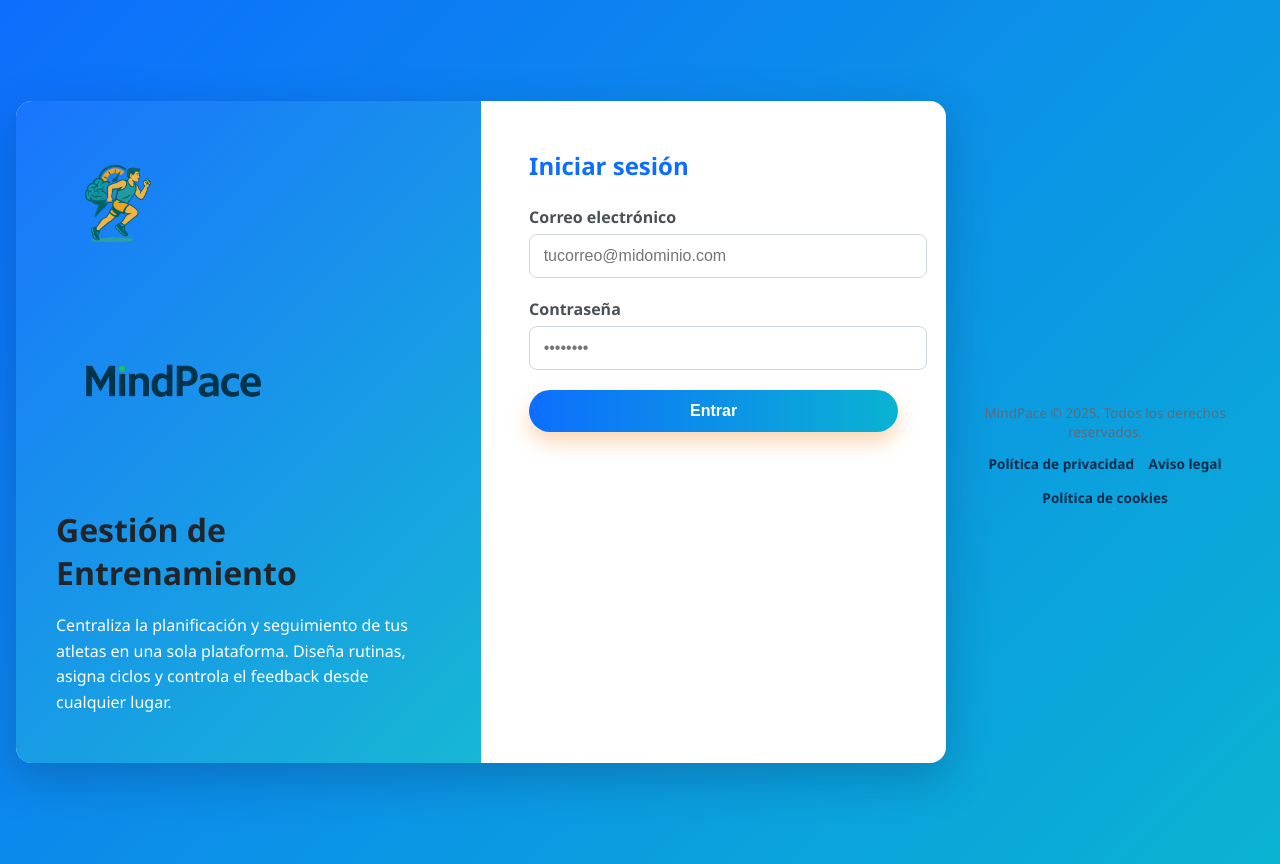
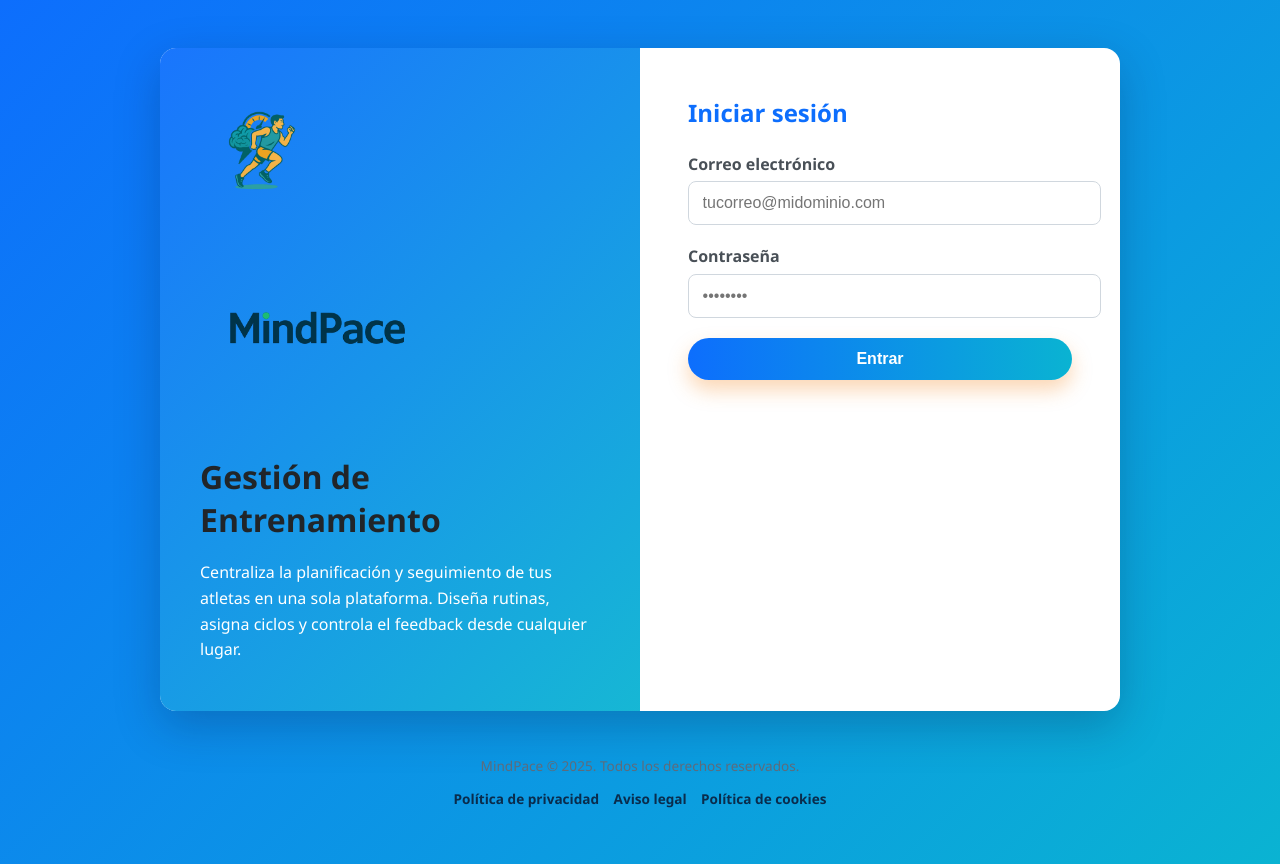
Before and after one commit to JuanCarlosSerrano/gestion_entrenamientoV2, a Flask app: page /static/login.html in a window 1280 px wide. Run offline with Flask 3, Linux system fonts and the light colour scheme.

Commit message:
Ajusta footer del login para móviles

```diff
--- a/frontend/static/css/auth.css
+++ b/frontend/static/css/auth.css
@@ -10,6 +10,7 @@ body.auth-page {
   font-family: 'Segoe UI', Tahoma, Geneva, Verdana, sans-serif;
   background: linear-gradient(135deg, var(--auth-bg-primary) 0%, var(--auth-bg-secondary) 100%);
   display: flex;
+  flex-direction: column;
   align-items: center;
   justify-content: center;
   padding: 2rem 1rem;
@@ -123,6 +124,14 @@ body.auth-page {
   margin-top: 1rem;
 }
 
+.auth-page .site-footer {
+  margin-top: 1rem;
+  width: 100%;
+  text-align: center;
+  padding: 1rem 0.5rem 0.5rem;
+  color: var(--pp-muted);
+}
+
 @media (max-width: 576px) {
   .auth-form {
     padding: 2rem 1.5rem;
```
